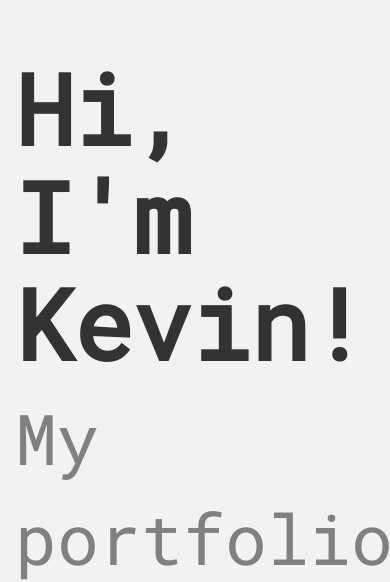
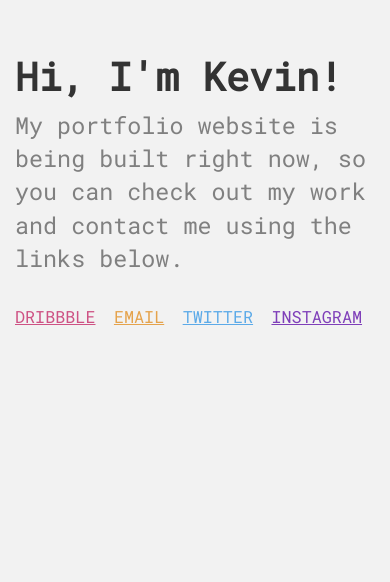
Before and after one commit to jacksonhvisuals/minimalistica, a plain HTML site: page index.html in a window 390 px wide. Shown: the part 266-848 px from the top of the page. Drawn offline with nearby package versions, Linux system fonts and the light colour scheme.

Commit message:
Switch font resising method to vw

```diff
--- a/style.css
+++ b/style.css
@@ -1,13 +1,13 @@
 body {background-color: #f2f2f2; overflow-x: hidden}
 h1, p, ul, li {font-family: "Roboto Mono", monospace}
-h1 {font-size: 4em; font-weight: 600}
-p {font-size: 2em; color: grey; margin-bottom: 30px;}
+h1 {font-size: 5vw; font-weight: 600}
+p {font-size: 2.6vw; color: grey; margin-bottom: 30px;}
 ul {list-style-type: none; padding: 0;}
 li:nth-child(1) {color: #ce5284}
 li:nth-child(2) {color: #e5a34c}
 li:nth-child(3) {color: #5caae8}
 li:nth-child(4) {color: #7f3fb9}
-li {text-decoration: underline; display: inline; font-size: 1.3em; margin-right: 10px;}
+li {text-decoration: underline; display: inline; font-size: 1.8vw; margin-right: 10px;}
 a:hover {color: inherit; filter: brightness(85%); cursor:pointer}
 li a {color: inherit}
 .malign {margin-top: 38vh;}
@@ -23,13 +23,13 @@ li a {color: inherit}
 
 /* Breakpoints for font resizing */
 @media only screen and (max-width: 600px) {
-    h1 {font-size: 5em !important}
-    p {font-size: 3em !important}
-    li {font-size:2.3em !important}
+    h1 {font-size: 8vw !important}
+    p {font-size: 4vw !important}
+    li {font-size: 2.3vw !important}
 }
 
 @media only screen and (max-width: 400px) {
-    h1 {font-size: 7em !important}
-    p {font-size: 5em !important}
-    li {font-size: 4.3em !important}
+    h1 {font-size: 10vw !important}
+    p {font-size: 6vw !important}
+    li {font-size: 4.3vw !important}
 }
```
